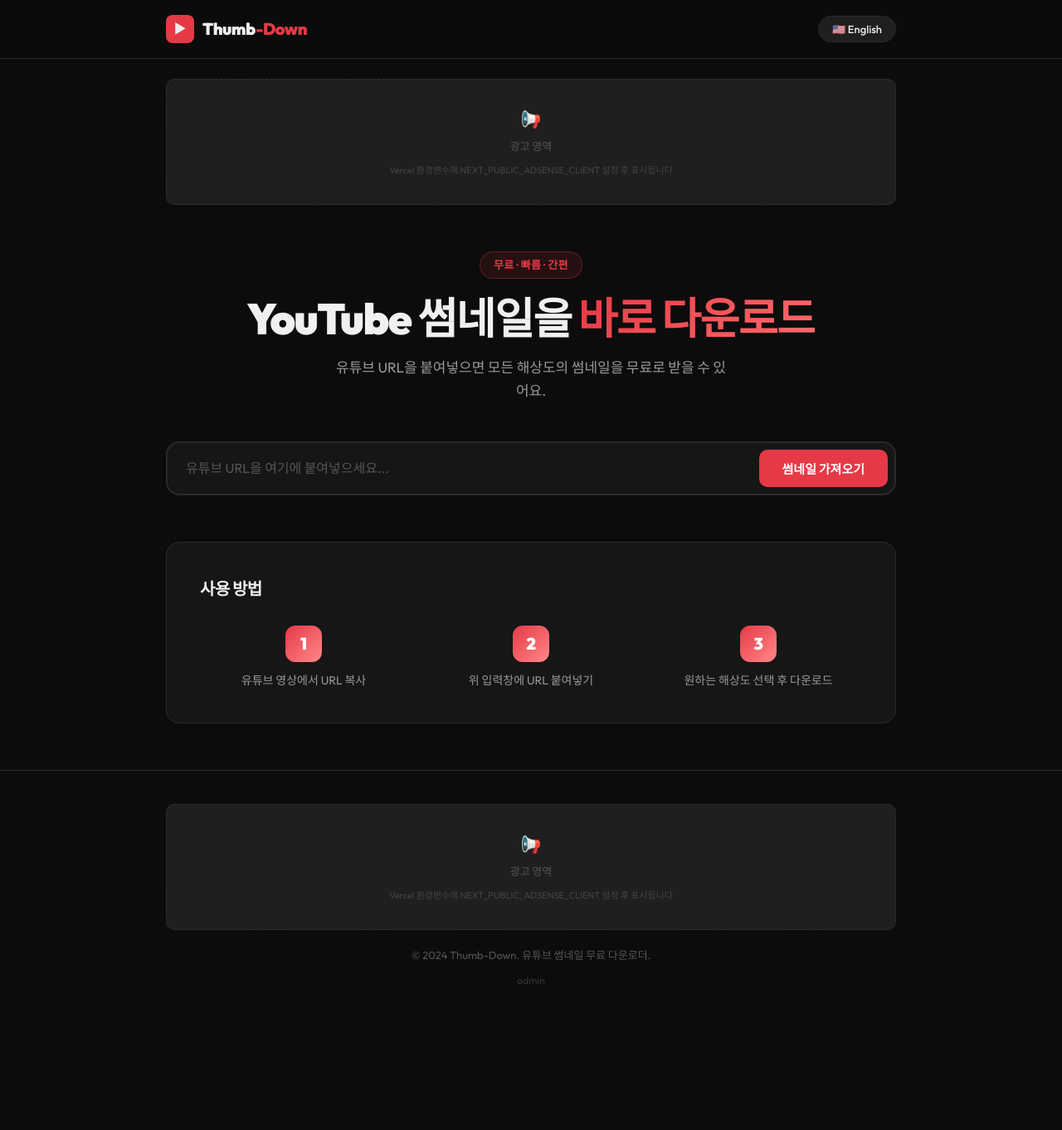
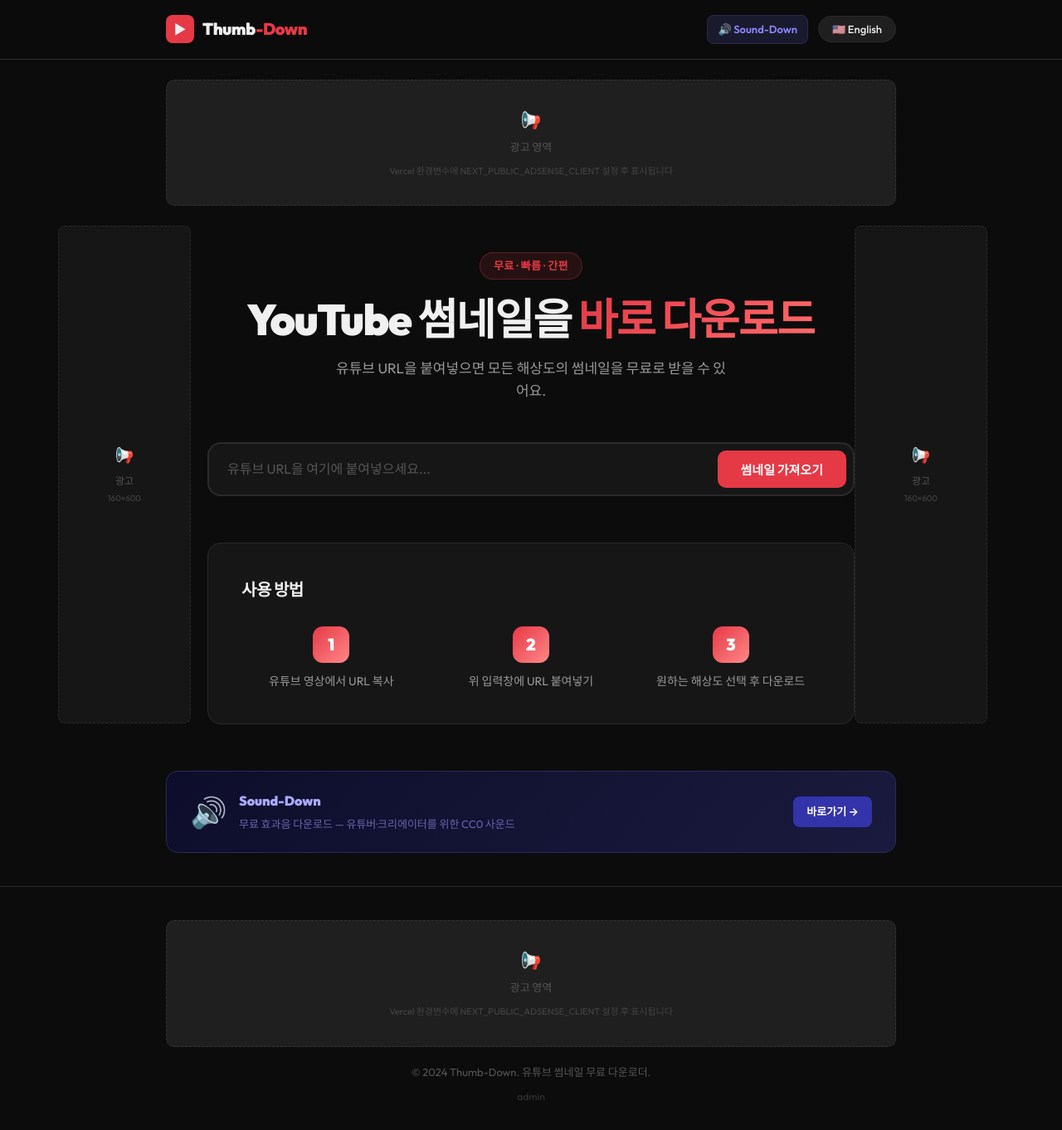
Before and after one commit to afterschoolrollbook/Thumb-Down, a Next.js app: page / in a window 1280 px wide. Shown: the whole page at 83% size. Before the commit the page ends 1222 px from the top, so only its background shows below. Built offline with nearby package versions, Linux system fonts and the light colour scheme.

Commit message:
Add files via upload

```diff
--- a/pages/index.js
+++ b/pages/index.js
@@ -99,7 +99,7 @@
 // ====================================================
 // AdSense 슬롯 컴포넌트
 // ====================================================
-function AdSlot({ slot, format = 'auto', tall = false, label = '광고' }) {
+function AdSlot({ slot, format = 'auto', tall = false, label = '광고', style: extraStyle = {} }) {
   const ref = useRef(null)
   const client = process.env.NEXT_PUBLIC_ADSENSE_CLIENT
 
@@ -112,7 +112,7 @@
 
   if (!client) {
     return (
-      <div className={`ad-slot${tall ? ' tall' : ''}`}>
+      <div className={`ad-slot${tall ? ' tall' : ''}`} style={extraStyle}>
         <span style={{ fontSize: 20 }}>📢</span>
         <span>{label} 영역</span>
         <span style={{ fontSize: 11, color: '#444', marginTop: 4 }}>
@@ -123,7 +123,7 @@
   }
 
   return (
-    <div>
+    <div style={extraStyle}>
       <p className="ad-tag">{label}</p>
       <ins
         ref={ref}
@@ -133,6 +133,48 @@
         data-ad-slot={slot}
         data-ad-format={format}
         data-full-width-responsive="true"
+      />
+    </div>
+  )
+}
+
+// ====================================================
+// 사이드바 광고 컴포넌트 (PC 전용)
+// ====================================================
+function SidebarAd({ slot, label = '광고' }) {
+  const ref = useRef(null)
+  const client = process.env.NEXT_PUBLIC_ADSENSE_CLIENT
+
+  useEffect(() => {
+    if (!client || !ref.current) return
+    try {
+      ;(window.adsbygoogle = window.adsbygoogle || []).push({})
+    } catch {}
+  }, [client])
+
+  if (!client) {
+    return (
+      <div className="sidebar-ad-placeholder">
+        <span style={{ fontSize: 18 }}>📢</span>
+        <span style={{ fontSize: 12, color: '#555', marginTop: 6 }}>{label}</span>
+        <span style={{ fontSize: 10, color: '#444', marginTop: 4, textAlign: 'center' }}>
+          160×600
+        </span>
+      </div>
+    )
+  }
+
+  return (
+    <div className="sidebar-ad-wrap">
+      <p className="ad-tag">{label}</p>
+      <ins
+        ref={ref}
+        className="adsbygoogle"
+        style={{ display: 'block', width: '160px', height: '600px' }}
+        data-ad-client={client}
+        data-ad-slot={slot}
+        data-ad-format="vertical"
+        data-full-width-responsive="false"
       />
     </div>
   )
@@ -199,7 +241,7 @@
     }
 
     setLoading(true)
-    await new Promise((r) => setTimeout(r, 300)) // 짧은 로딩 효과
+    await new Promise((r) => setTimeout(r, 300))
     setThumbs(getThumbs(id))
     setLoading(false)
 
@@ -236,7 +278,6 @@
         <meta name="viewport" content="width=device-width, initial-scale=1" />
         <meta property="og:title" content={t.metaTitle} />
         <meta property="og:description" content={t.metaDesc} />
-        {/* AdSense 스크립트 */}
         {process.env.NEXT_PUBLIC_ADSENSE_CLIENT && (
           <script
             async
@@ -244,6 +285,49 @@
             crossOrigin="anonymous"
           />
         )}
+        <style>{`
+          .page-layout {
+            display: flex;
+            justify-content: center;
+            gap: 0;
+            align-items: flex-start;
+            max-width: 1280px;
+            margin: 0 auto;
+            padding: 0 12px;
+          }
+          .sidebar {
+            display: none;
+            flex-shrink: 0;
+            width: 180px;
+            padding-top: 24px;
+            position: sticky;
+            top: 24px;
+          }
+          .sidebar-ad-placeholder {
+            width: 160px;
+            height: 600px;
+            background: #161616;
+            border: 1px dashed #2a2a2a;
+            border-radius: 8px;
+            display: flex;
+            flex-direction: column;
+            align-items: center;
+            justify-content: center;
+            color: #555;
+            font-size: 12px;
+          }
+          .sidebar-ad-wrap {
+            width: 160px;
+          }
+          .main-content {
+            flex: 1;
+            min-width: 0;
+            max-width: 780px;
+          }
+          @media (min-width: 1100px) {
+            .sidebar { display: block; }
+          }
+        `}</style>
       </Head>
 
       {/* ===== HEADER ===== */}
@@ -254,6 +338,29 @@
             <span className="logo-text">Thumb<span>-Down</span></span>
           </a>
           <div className="header-right">
+            <a
+              href="https://www.sound-down.com"
+              target="_blank"
+              rel="noopener noreferrer"
+              style={{
+                display: 'flex',
+                alignItems: 'center',
+                gap: 6,
+                background: '#1a1a2e',
+                border: '1px solid #2a2a4a',
+                borderRadius: 8,
+                padding: '6px 12px',
+                color: '#8888ff',
+                fontSize: 13,
+                fontWeight: 600,
+                textDecoration: 'none',
+                transition: 'all 0.2s',
+              }}
+              onMouseEnter={e => e.currentTarget.style.borderColor = '#5555cc'}
+              onMouseLeave={e => e.currentTarget.style.borderColor = '#2a2a4a'}
+            >
+              🔊 Sound-Down
+            </a>
             <button className="lang-btn" onClick={toggleLang}>
               {lang === 'ko' ? '🇺🇸 English' : '🇰🇷 한국어'}
             </button>
@@ -269,7 +376,19 @@
         />
       </div>
 
-      <main className="wrap">
+      {/* ===== 좌우 사이드바 + 메인 레이아웃 ===== */}
+      <div className="page-layout">
+
+        {/* 왼쪽 사이드바 광고 */}
+        <aside className="sidebar">
+          <SidebarAd
+            slot={process.env.NEXT_PUBLIC_AD_SLOT_LEFT || '5555555555'}
+            label={t.adLabel}
+          />
+        </aside>
+
+        {/* 메인 콘텐츠 */}
+        <main className="main-content">
           {/* ===== HERO ===== */}
           <section className="hero">
             <div className="hero-badge">{t.badge}</div>
@@ -305,11 +424,10 @@
             {error && <p className="error-text">{error}</p>}
           </form>
 
-        {/* ===== 쿨다운 + 광고 (핵심 수익 영역) ===== */}
+          {/* ===== 쿨다운 + 광고 ===== */}
           {showCooldownAd && cooldown > 0 && (
             <div className="cooldown-block">
               <div className="cooldown-top">
-              {/* 링 타이머 */}
                 <div className="ring-wrap">
                   <svg className="ring-svg" viewBox="0 0 56 56">
                     <circle className="ring-bg" cx="28" cy="28" r="24" />
@@ -329,8 +447,6 @@
                   <p>{t.cooldownSub}</p>
                 </div>
               </div>
-
-            {/* 쿨다운 중 광고 (가장 중요한 광고 슬롯!) */}
               <AdSlot
                 slot={process.env.NEXT_PUBLIC_AD_SLOT_COOLDOWN || '2222222222'}
                 format="rectangle"
@@ -399,6 +515,63 @@
           </section>
         </main>
 
+        {/* 오른쪽 사이드바 광고 */}
+        <aside className="sidebar">
+          <SidebarAd
+            slot={process.env.NEXT_PUBLIC_AD_SLOT_RIGHT || '6666666666'}
+            label={t.adLabel}
+          />
+        </aside>
+
+      </div>
+
+      {/* ===== Sound-Down 크로스 프로모션 배너 ===== */}
+      <div className="wrap" style={{ marginBottom: 24 }}>
+        <a
+          href="https://www.sound-down.com"
+          target="_blank"
+          rel="noopener noreferrer"
+          style={{ textDecoration: 'none' }}
+        >
+          <div style={{
+            background: 'linear-gradient(135deg, #0d0d2b 0%, #1a1a3e 100%)',
+            border: '1px solid #2a2a5a',
+            borderRadius: 14,
+            padding: '20px 28px',
+            display: 'flex',
+            alignItems: 'center',
+            justifyContent: 'space-between',
+            gap: 16,
+            cursor: 'pointer',
+          }}>
+            <div style={{ display: 'flex', alignItems: 'center', gap: 14 }}>
+              <span style={{ fontSize: 36 }}>🔊</span>
+              <div>
+                <div style={{ fontWeight: 800, fontSize: 16, color: '#aaaaff', marginBottom: 4 }}>
+                  Sound-Down
+                </div>
+                <div style={{ color: '#6666aa', fontSize: 13 }}>
+                  {lang === 'ko'
+                    ? '무료 효과음 다운로드 — 유튜버·크리에이터를 위한 CC0 사운드'
+                    : 'Free Sound Effects — CC0 Sounds for YouTubers & Creators'}
+                </div>
+              </div>
+            </div>
+            <div style={{
+              background: '#3333aa',
+              color: '#fff',
+              borderRadius: 8,
+              padding: '8px 16px',
+              fontSize: 13,
+              fontWeight: 700,
+              flexShrink: 0,
+            }}>
+              {lang === 'ko' ? '바로가기 →' : 'Visit →'}
+            </div>
+          </div>
+        </a>
+      </div>
+
       {/* ===== FOOTER ===== */}
       <footer className="footer">
         <div className="wrap">
```
Lines whose indentation alone changed are shown as unchanged.
